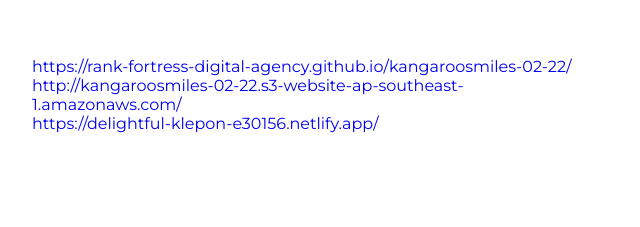
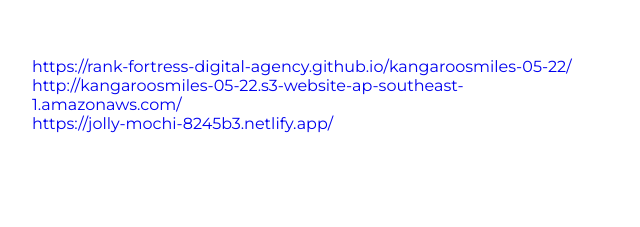
Before and after one commit to Rank-Fortress-Digital-Agency/kangaroosmiles-05-22, a plain HTML site: page index.html in a window 1280 px wide. Shown: the part 9032-9259 px from the top of the page, 136-776 px from the left. Drawn offline with Linux system fonts and the light colour scheme.

Commit message:
Add files via upload

```diff
--- a/index.html
+++ b/index.html
@@ -445,18 +445,18 @@
         <section>
           <a
             target="_bLank"
-            href="https://rank-fortress-digital-agency.github.io/kangaroosmiles-03-22/"
-            >https://rank-fortress-digital-agency.github.io/kangaroosmiles-02-22/</a
+            href="https://rank-fortress-digital-agency.github.io/kangaroosmiles-05-22/"
+            >https://rank-fortress-digital-agency.github.io/kangaroosmiles-05-22/</a
           ><br />
           <a
             target="_bLank"
-            href="http://kangaroosmiles-03-22.s3-website-ap-southeast-1.amazonaws.com/"
-            >http://kangaroosmiles-02-22.s3-website-ap-southeast-1.amazonaws.com/</a
+            href="http://kangaroosmiles-05-22.s3-website-ap-southeast-1.amazonaws.com/"
+            >http://kangaroosmiles-05-22.s3-website-ap-southeast-1.amazonaws.com/</a
           ><br />
           <a
             target="_bLank"
-            href="https://rococo-kleicha-2e8eab.netlify.app/"
-            >https://delightful-klepon-e30156.netlify.app/</a
+            href="https://jolly-mochi-8245b3.netlify.app/"
+            >https://jolly-mochi-8245b3.netlify.app/</a
           >
         </section>
       </div>
```
